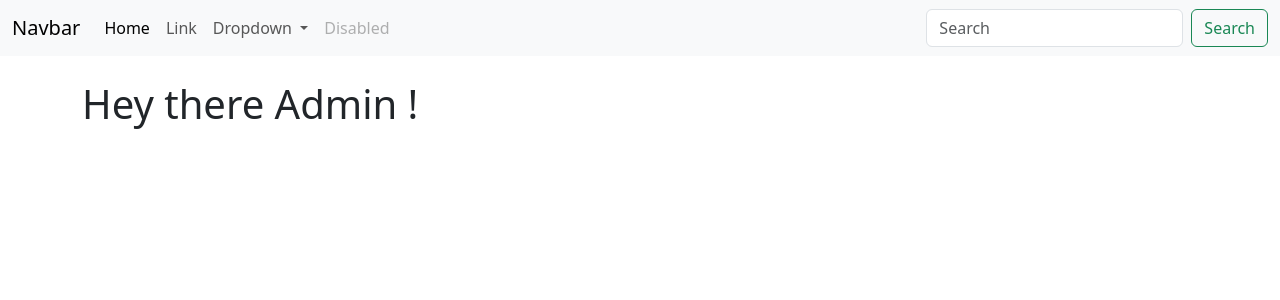
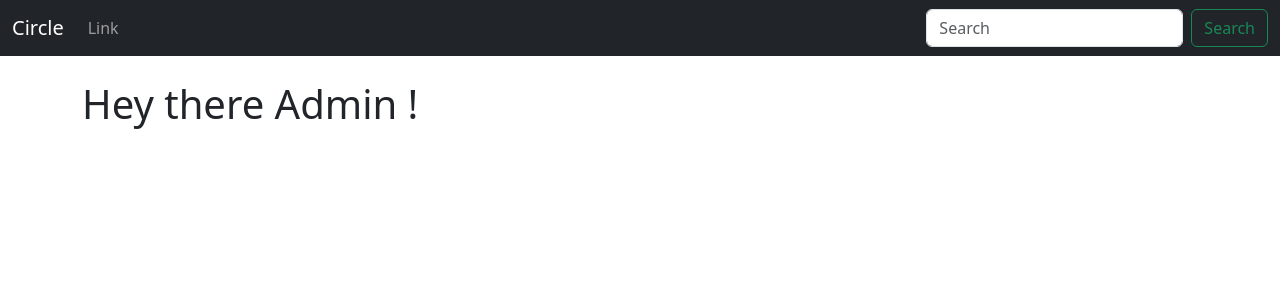
Before and after one commit to Eamateli/Circle, a Django app: page / in a window 1280 px wide. Shown: the top 300 px of the page. Run offline with Django 5.2, Linux system fonts and the light colour scheme.

Commit message:
Styling the navbar

```diff
--- a/social/circle/templates/navbar.html
+++ b/social/circle/templates/navbar.html
@@ -1,30 +1,13 @@
-<nav class="navbar navbar-expand-lg bg-body-tertiary">
+<nav class="navbar navbar-expand-lg navbar-dark bg-dark">
     <div class="container-fluid">
-      <a class="navbar-brand" href="#">Navbar</a>
+      <a class="navbar-brand" href="{% url 'home' %}">Circle</a>
       <button class="navbar-toggler" type="button" data-bs-toggle="collapse" data-bs-target="#navbarSupportedContent" aria-controls="navbarSupportedContent" aria-expanded="false" aria-label="Toggle navigation">
         <span class="navbar-toggler-icon"></span>
       </button>
       <div class="collapse navbar-collapse" id="navbarSupportedContent">
         <ul class="navbar-nav me-auto mb-2 mb-lg-0">
           <li class="nav-item">
-            <a class="nav-link active" aria-current="page" href="#">Home</a>
-          </li>
-          <li class="nav-item">
             <a class="nav-link" href="#">Link</a>
-          </li>
-          <li class="nav-item dropdown">
-            <a class="nav-link dropdown-toggle" href="#" role="button" data-bs-toggle="dropdown" aria-expanded="false">
-              Dropdown
-            </a>
-            <ul class="dropdown-menu">
-              <li><a class="dropdown-item" href="#">Action</a></li>
-              <li><a class="dropdown-item" href="#">Another action</a></li>
-              <li><hr class="dropdown-divider"></li>
-              <li><a class="dropdown-item" href="#">Something else here</a></li>
-            </ul>
-          </li>
-          <li class="nav-item">
-            <a class="nav-link disabled" aria-disabled="true">Disabled</a>
           </li>
         </ul>
         <form class="d-flex" role="search">
```
